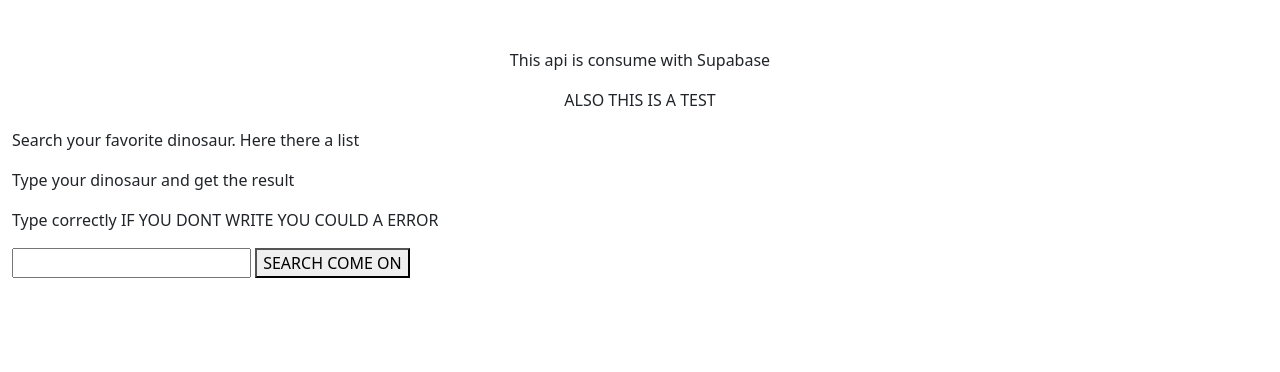
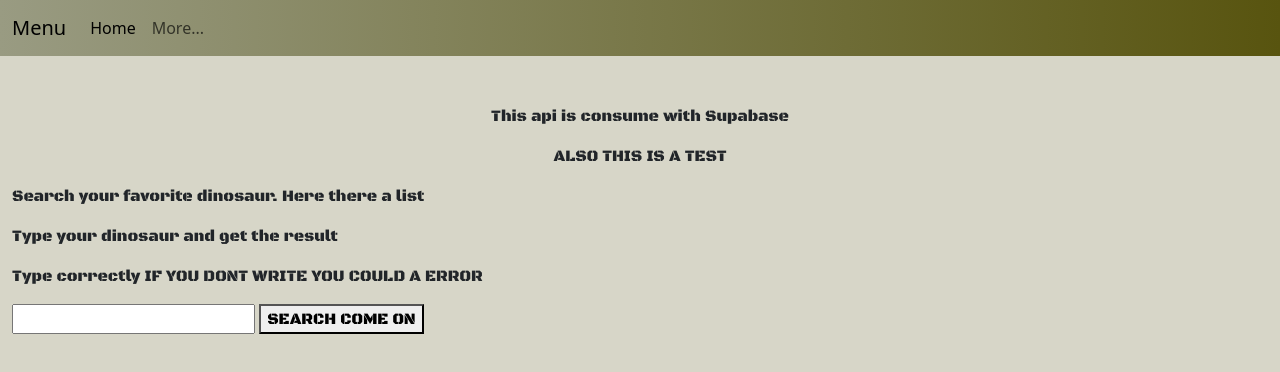
Before and after one commit to Moymon/api_dinosarus, a plain HTML site: page index.html in a window 1280 px wide. Drawn offline with nearby package versions, Linux system fonts and the light colour scheme; some packages are replaced by stand-ins of ours; a script that the page names is missing.

Commit message:
styles with boostrap

```diff
--- a/index.html
+++ b/index.html
@@ -5,11 +5,37 @@
     <meta name="viewport" content="width=device-width, initial-scale=1.0">
     <title>Api Dinosaurios</title>
     <link rel="stylesheet" href="https://cdn.jsdelivr.net/npm/sweetalert2@11/dist/sweetalert2.min.css">
-    <link rel="stylesheet" href="https://cdn.jsdelivr.net/npm/bootstrap@5.3.8/dist/css/bootstrap.min.css">
-
+    <link href="https://cdn.jsdelivr.net/npm/bootstrap@5.3.9/dist/css/bootstrap.min.css" rel="stylesheet" integrity="sha384-yEPZ7jP9S0QKiUQ0m3jjsO4ProIW7wvR9gXkI7JOGa2XVsw53Yke2bsdkBbjmmiX" crossorigin="anonymous">
+    <link rel="preconnect" href="https://fonts.googleapis.com">
+    <link rel="preconnect" href="https://fonts.gstatic.com" crossorigin>
+    <link href="https://fonts.googleapis.com/css2?family=Black+Ops+One&display=swap" rel="stylesheet">
+    <link rel="stylesheet" href="styles.css">
 </head>
 <body>
-    <div class="container-fluid my-5">
+    <header>
+        <nav class="navbar navbar-expand-lg bg-body-tertiary wallpaper">
+            <div class="container-fluid">
+                <a class="navbar-brand" href="#">Menu</a>
+                <button class="navbar-toggler" type="button" data-bs-toggle="collapse" data-bs-target="#menu" aria-controls="menuPrincipal" aria-expanded="false" aria-label="Toggle navigation">
+                <span class="navbar-toggler-icon"></span>
+                </button>
+                <div class="collapse navbar-collapse" id="menu">
+                <ul class="navbar-nav me-auto mb-2 mb-lg-0">
+                    <li class="nav-item">
+                        <a class="nav-link active" href="./index.html">Home</a>
+                    </li>
+                    <li class="nav-item">
+                        <a class="nav-link" href="#">More...</a>
+                    </li>
+                </ul>
+                </div>
+            </div>
+        </nav>
+    </header>
+    <main>
+
+    </main>
+        <div class="container-fluid my-5 black-ops-one-regular">
             <div class="text-center">
                 <p>This api is consume with Supabase</p>
                 <p>ALSO THIS IS A TEST</p>
@@ -28,11 +54,14 @@
                 </div>
 
                 <pre id="responseJson">
-
                 </pre>
 
             </div>
         </div>
+    <footer>
+
+    </footer>
     <script type="module" src="app.js"></script>
+    <script src="https://cdn.jsdelivr.net/npm/bootstrap@5.3.9/dist/js/bootstrap.bundle.min.js" integrity="sha384-WyOxWvTyr1QaMPfiPJSv76iReVthorl5uWlFtZPyK0IEB0hGzo9y5Bp9mYanr8Bu" crossorigin="anonymous"></script>
 </body>
 </html>
--- a/style.css
+++ /dev/null
@@ -1,4 +0,0 @@
-.container{
-    padding: 10px;
-    display: flex;
-}
--- /dev/null
+++ b/styles.css
@@ -0,0 +1,14 @@
+
+.black-ops-one-regular {
+  font-family: "Black Ops One", system-ui !important;
+  font-weight: 400 !important;
+  font-style: normal !important;
+}
+
+body{
+    background-color: color-mix(in srgb, #999b82 15%,  #58540f  15%);
+}
+
+.wallpaper{
+    background: linear-gradient( 90deg, #999b82, #58540f) !important;
+}
```
Lines whose indentation alone changed are shown as unchanged.
